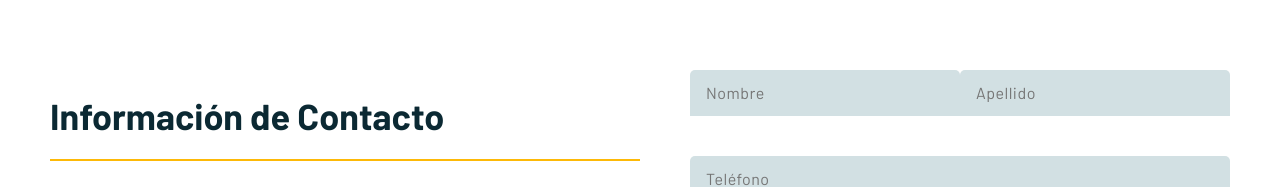
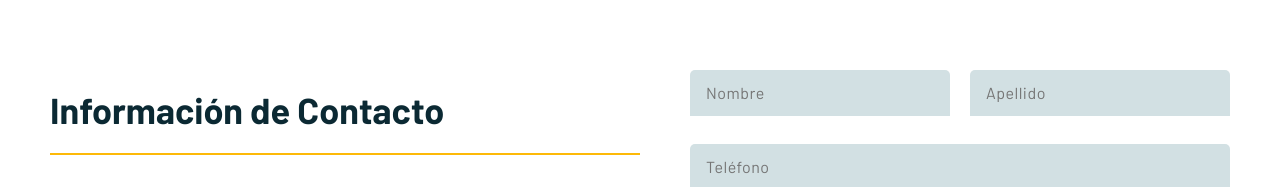
Before and after one commit to LeandroMaxRomero/futbol_experience, a React (Vite) app: page /contact in a window 1280 px wide. Shown: the part 518-705 px from the top of the page. Built offline with nearby package versions, Linux system fonts and the light colour scheme.

Commit message:
cambios a form referente a mensajes de error

```diff
--- a/src/components/Footer/Footer.jsx
+++ b/src/components/Footer/Footer.jsx
@@ -1,4 +1,3 @@
-
 import { Link } from "react-router-dom";
 import { Logo } from "./Logo";
 import { useContext } from "react";
@@ -6,21 +5,19 @@ import { LenguaContext } from "../../context/LenguaProvider";
 export const Footer = () => {
   const useLengua = () => useContext(LenguaContext);
   const { lang } = useLengua();
+
+  const number = "+524613904575",
+    message = "hola";
   return (
     <>
-    {
-    lang==='castellano'
-    ?
-    (
+      {lang === "castellano" ? (
         <footer>
           <div className="footer-container">
-
             <div className="footer-logo">
               <Logo />
             </div>
 
             <div className="footer-columns">
-
               <div className="footer-navigation">
                 <strong>Navegación</strong>
                 <li>
@@ -30,7 +27,9 @@ export const Footer = () => {
                   <Link to={"experiencia-maradona"}>Experiencia Maradona</Link>
                 </li>
                 <li>
-                <Link to={"experiencia-boca-river"}>Experiencia Boca River</Link>
+                  <Link to={"experiencia-boca-river"}>
+                    Experiencia Boca River
+                  </Link>
                 </li>
                 <li>
                   <Link to={"/contact"}>Contacto</Link>
@@ -54,7 +53,11 @@ export const Footer = () => {
                 <div className="footer-network">
                   <strong>Redes</strong>
                   <div className="footer-network__svg">
-                  <a href="http://">
+                    <a
+                      href={`https://web.whatsapp.com/send?phone=${number}&text=${message}&app_absent=0`}
+                      /*   target="_blank"
+                      rel="noreferrer" */
+                    >
                       <svg
                         xmlns="http://www.w3.org/2000/svg"
                         width="24"
@@ -142,32 +145,27 @@ export const Footer = () => {
                     </a>
                   </div>
                 </div>
-
               </div>
-
             </div>
-
           </div>
 
           <div className="divisor-footer"></div>
 
           <div className="footer-terms">
-          <p>TERMS & CONDITIONS | PRIVACY | LEGAL NOTICE.<br></br>
-          all rights reserved © 2023</p>
+            <p>
+              TERMS & CONDITIONS | PRIVACY | LEGAL NOTICE.<br></br>
+              all rights reserved © 2023
+            </p>
           </div>
         </footer>
-        )
-        :
-        (
+      ) : (
         <footer>
           <div className="footer-container">
-
             <div className="footer-logo">
               <Logo />
             </div>
 
             <div className="footer-columns">
-
               <div className="footer-navigation">
                 <strong>Browser</strong>
                 <li>
@@ -177,7 +175,9 @@ export const Footer = () => {
                   <Link to={"experiencia-maradona"}>Maradona Experience</Link>
                 </li>
                 <li>
-                <Link to={"experiencia-boca-river"}>Boca - River Experience</Link>
+                  <Link to={"experiencia-boca-river"}>
+                    Boca - River Experience
+                  </Link>
                 </li>
                 <li>
                   <Link to={"/contact"}>Contact</Link>
@@ -289,23 +289,20 @@ export const Footer = () => {
                     </a>
                   </div>
                 </div>
-
               </div>
-
             </div>
-
           </div>
 
           <div className="divisor-footer"></div>
 
           <div className="footer-terms">
-          <p>TERMS & CONDITIONS | PRIVACY | LEGAL NOTICE.<br></br>
-          all rights reserved © 2023</p>
+            <p>
+              TERMS & CONDITIONS | PRIVACY | LEGAL NOTICE.<br></br>
+              all rights reserved © 2023
+            </p>
           </div>
         </footer>
-        )
-      }
-
+      )}
     </>
   );
 };
--- a/src/components/Form/Form.jsx
+++ b/src/components/Form/Form.jsx
@@ -72,17 +72,13 @@ const Form = () => {
       } catch (error) {
         console.log(error);
       }
-
-      /*    navigate(
-        ` https://api.whatsapp.com/send?phone=+524613904575&text=Holllllaaaaaa`
-      ); */
     },
   });
 
   return (
     <form ref={form} onSubmit={formik.handleSubmit}>
       <div className="form-group">
-        <div className="form-group__error">
+        {/* <div className="form-group__error"> */}
         <input
           className="form-name"
           type="text"
@@ -91,11 +87,9 @@ const Form = () => {
           value={formik.values.name}
           onChange={formik.handleChange}
         />
-          <span className="error">
-            {formik.errors.name && formik.touched.name && formik.errors.name}
-          </span>
-        </div>
-        <div className="form-group__error">
+
+        {/* </div> */}
+        {/*  <div className="form-group__error"> */}
         <input
           className="form-lastName"
           type="text"
@@ -104,12 +98,18 @@ const Form = () => {
           value={formik.values.lastName}
           onChange={formik.handleChange}
         />
+
+        {/*    </div> */}
+      </div>
+      <div className="top-error">
+        <span className="error">
+          {formik.errors.name && formik.touched.name && formik.errors.name}
+        </span>
         <span className="error">
           {formik.errors.lastName &&
             formik.touched.lastName &&
             formik.errors.lastName}
         </span>
-        </div>
       </div>
 
       <input
--- a/src/components/ImagesExperience/ImagesExperience.jsx
+++ b/src/components/ImagesExperience/ImagesExperience.jsx
@@ -5,8 +5,6 @@ import Modal from "../Modal/Modal";
 const ImagesExperience = ({ imgs }) => {
   const [isOpenModal, openModal, closeModal] = useModal(false);
   const [modalContent, setModalContent] = useState({});
-
-  console.log(imgs);
 
   const showModal = (img) => {
     setModalContent(img);
--- a/src/scss/layout/_form.scss
+++ b/src/scss/layout/_form.scss
@@ -17,29 +17,6 @@ textarea {
   border: 0;
   border-radius: 5px 5px 0px 0px;
   background-color: v.$azulForm;
-}
-
-.form-group {
-  width: 100%;
-  display: flex;
-  align-items: center;
-  justify-content: space-between;
-}
-
-.form-group__error {
-  width: 100%;
-  display: flex;
-  flex-direction: column;
-  justify-content: center;
-  align-items: center;
-
-  .form-name,
-  .form-lastName {
-    width: 100%;
-  }
-  .error {
-    margin-top: 2rem;
-  }
 }
 
 input {
@@ -94,8 +71,54 @@ input[type="submit"] {
   cursor: pointer;
 }
 
+.form-group {
+  width: 100%;
+  display: flex;
+  align-items: center;
+  justify-content: center;
+  column-gap: 2rem;
+
+  .form-name,
+  .form-lastName {
+    width: 100%;
+    margin-bottom: -1.2rem;
+  }
+}
+
+.form-group__error {
+  width: 100%;
+  display: flex;
+  flex-direction: column;
+  justify-content: center;
+  align-items: center;
+
+  .form-name,
+  .form-lastName {
+    width: 100%;
+  }
+  /*  .error {
+    margin-top: 2rem;
+  } */
+}
+
 .error {
   font-size: 1.5rem;
 
   color: red;
 }
+
+.opacity {
+  transition: all 0.5s ease;
+  opacity: 1;
+}
+
+.top-error {
+  display: flex;
+  justify-content: center;
+  align-items: center;
+  column-gap: 1rem;
+  span {
+    width: 100%;
+    text-align: center;
+  }
+}
```
Lines whose indentation alone changed are shown as unchanged.
